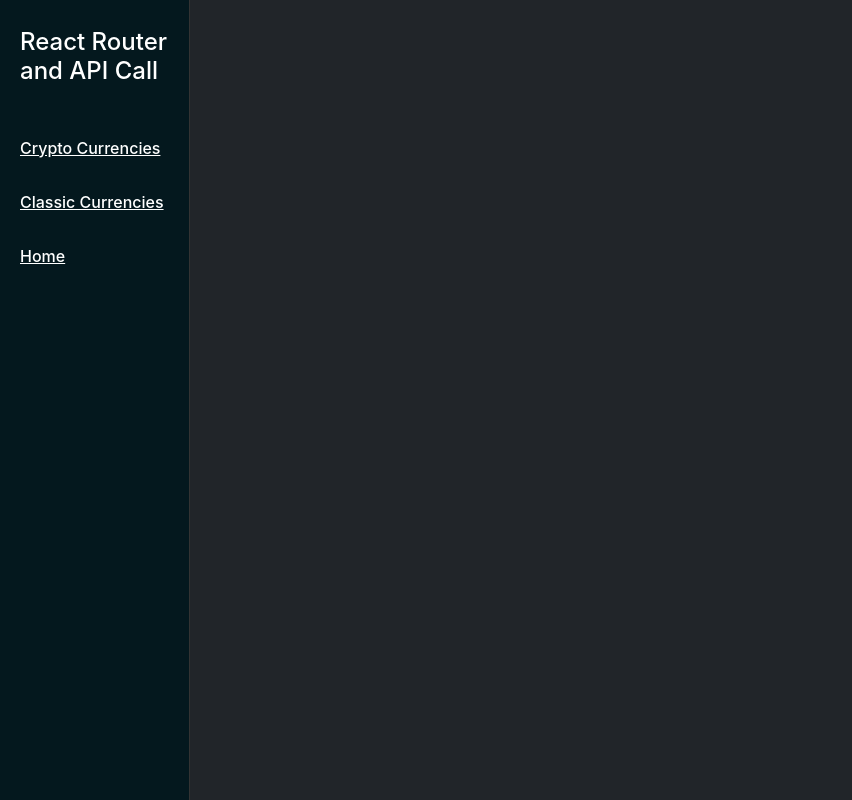
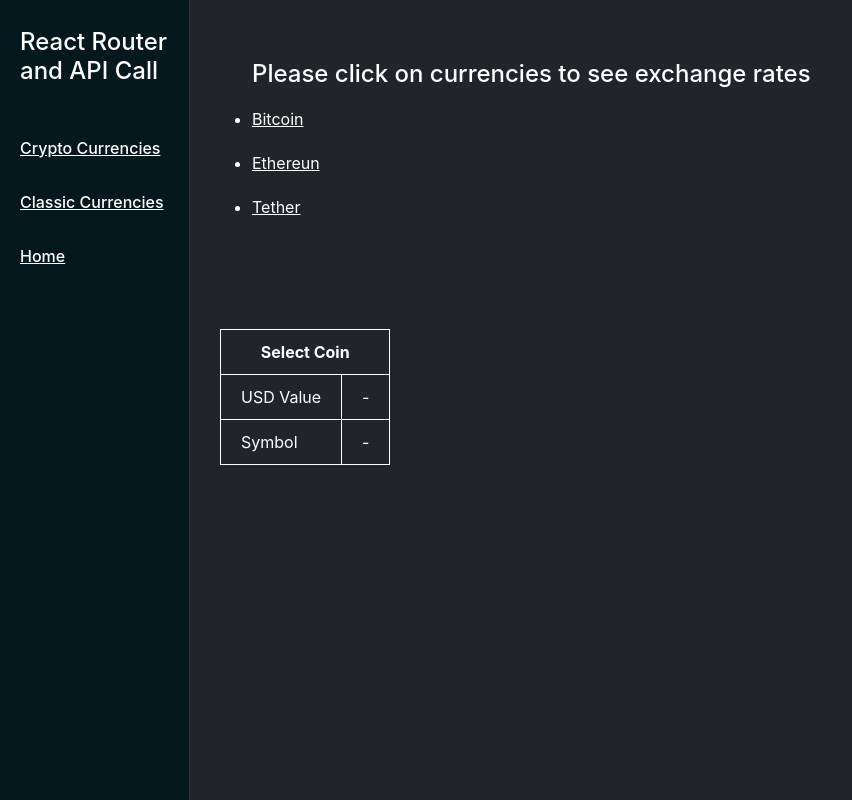
Before and after one commit to afrangulea/react-exchange-rates, a React (Create React App) app: page /react-exchange-rates/crypto in a window 1280 px wide. Shown: the whole page, without its empty margins (0-852 px from the left). Built offline with nearby package versions, Linux system fonts and the light colour scheme.

Commit message:
updated URL structure

```diff
--- a/src/App.js
+++ b/src/App.js
@@ -11,13 +11,16 @@ function App() {
     <Router>
       <Nav />
       <Routes>
-        <Route path="/" element={<Home />} />
-        <Route path="/crypto" element={<Crypto coin />}>
+        <Route path="react-exchange-rates/" element={<Home />} />
+        <Route path="react-exchange-rates/crypto" element={<Crypto coin />}>
           {/* <Route path="{coin}" element={<Crypto />} /> */}
         </Route>
         {/* <Route path="/crypto/:coin" element={<CryptoCoin /> */}
-        <Route path="/classic" element={<Classic />} />
-        <Route path="CryptoCoin" element={<CryptoCoin />} />
+        <Route path="react-exchange-rates/classic" element={<Classic />} />
+        <Route
+          path="react-exchange-rates/CryptoCoin"
+          element={<CryptoCoin />}
+        />
       </Routes>
     </Router>
   );
--- a/src/Crypto.js
+++ b/src/Crypto.js
@@ -45,7 +45,10 @@ const Crypto = () => {
         <h4>Please click on currencies to see exchange rates</h4>
 
         <li>
-          <Link to="/crypto" onClick={(e) => handleClick("bitcoin")}>
+          <Link
+            to="react-exchange-rates/crypto"
+            onClick={(e) => handleClick("bitcoin")}
+          >
             Bitcoin
           </Link>
         </li>
--- a/src/Nav.js
+++ b/src/Nav.js
@@ -6,9 +6,9 @@ const Nav = () => {
       <h1>React Router and API Call</h1>
 
       <div className="links">
-        <Link to="/crypto">Crypto Currencies</Link>
-        <Link to="/classic">Classic Currencies</Link>
-        <Link to="/"> Home</Link>
+        <Link to="react-exchange-rates/crypto">Crypto Currencies</Link>
+        <Link to="react-exchange-rates/classic">Classic Currencies</Link>
+        <Link to="react-exchange-rates/"> Home</Link>
       </div>
     </nav>
   );
```
